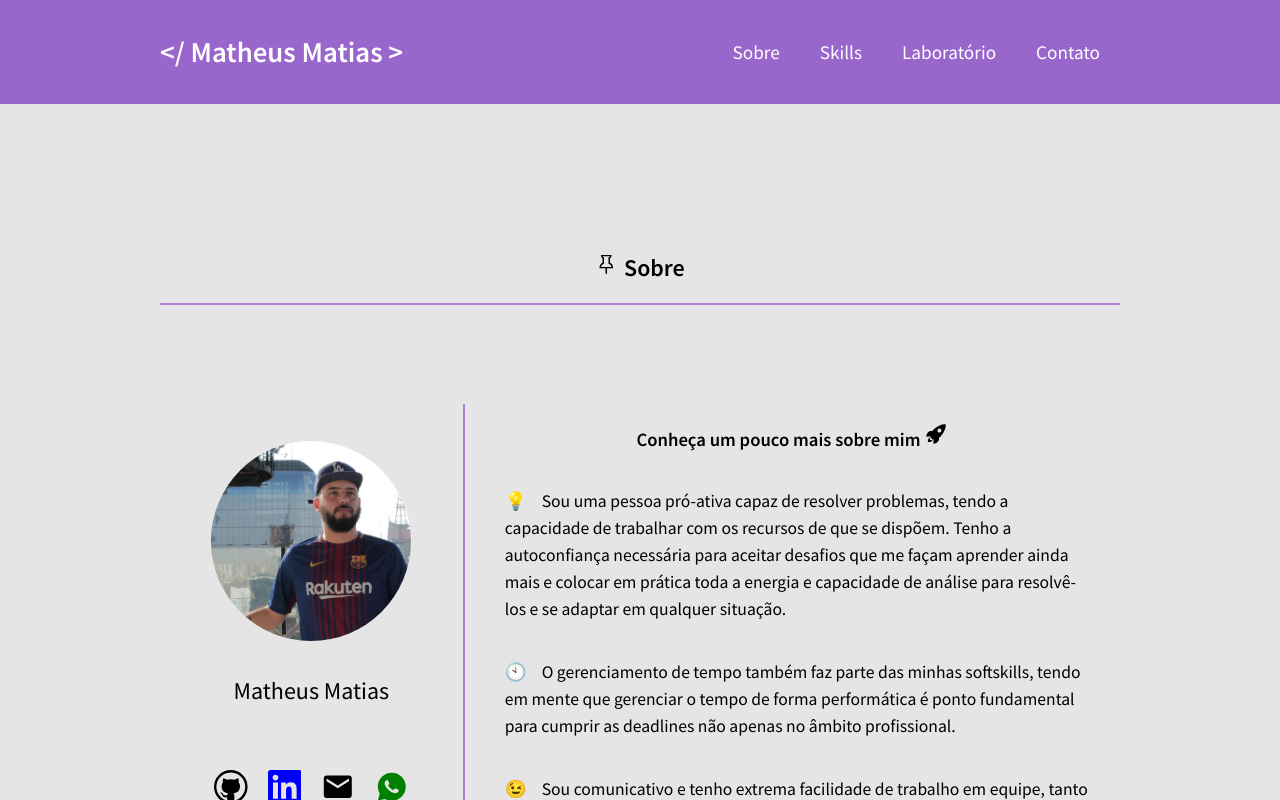
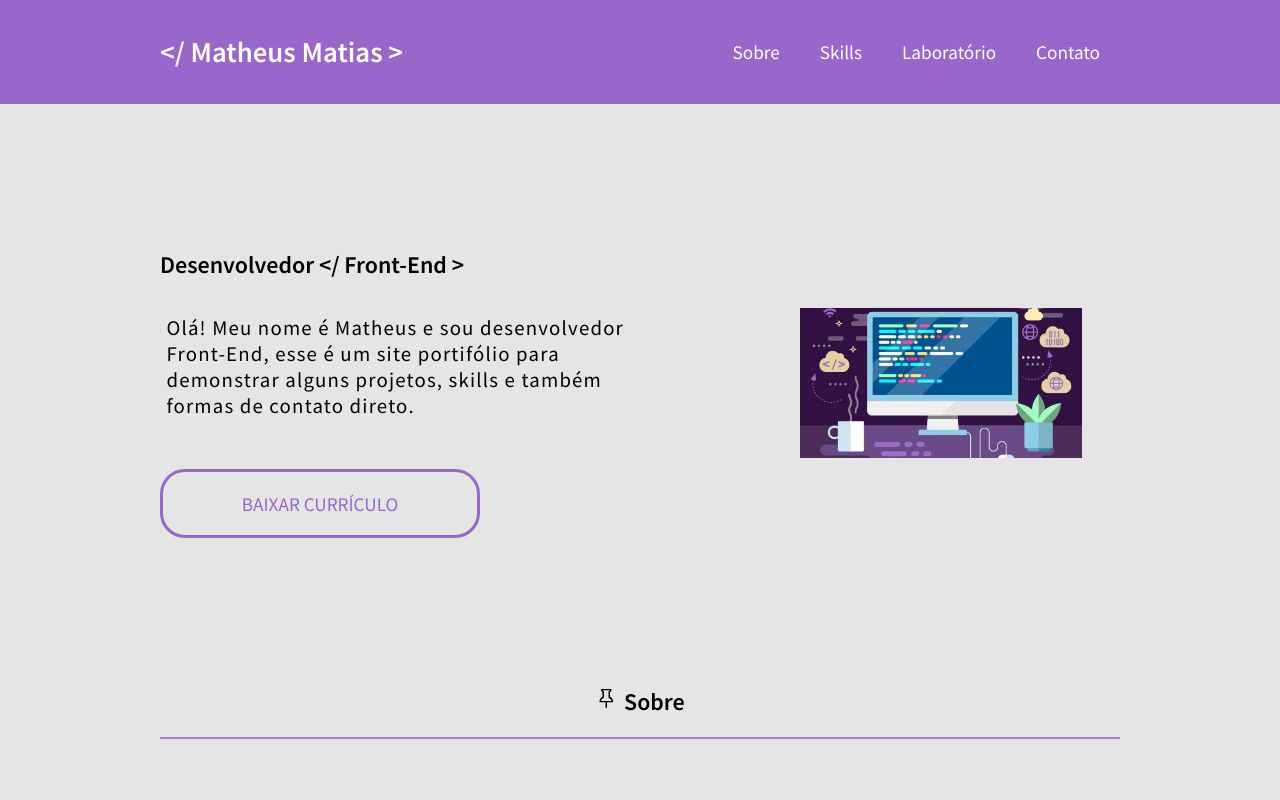
Before and after one commit to mmathias2011/personalPage, a React (Create React App) app: page / in a window 1280 px wide. Shown: the top 800 px of the page. Built offline with nearby package versions, Linux system fonts and the light colour scheme.

Commit message:
Recolocando section do curriculo

```diff
--- a/src/App.js
+++ b/src/App.js
@@ -1,8 +1,8 @@
 import './App.css';
 import Contato from './Components/Contato';
+import Curriculo from './Components/Curriculo';
 import Footer from './Components/Footer';
 import Header from './Components/Header';
-
 import Skills from './Components/Skills';
 import Sobre from './Components/Sobre'
 
@@ -10,7 +10,7 @@ function App() {
   return (
     <>
     <Header />
-
+    <Curriculo />
     <Sobre />
     <Skills />
     <Contato />
--- a/src/Components/sectionCurriculo.js
+++ b/src/Components/Curriculo.js
@@ -1,7 +1,7 @@
 import React from 'react'
 import styled from 'styled-components'
 import img from '../Assets/firstimg.jpg'
-import curriculo from '../Assets/teste.pdf'
+import curriculo from '../Assets/Matheus Matias Neves.pdf'
 
 const Container = styled.div`
     padding-top:100px;
@@ -9,8 +9,6 @@ const Container = styled.div`
     margin: 25px auto;
     display:flex;
     align-items:center;
-
-
 
 
 `
@@ -60,9 +58,8 @@ const Acurriculo = styled.a`
         transform: scale(1.1) ;
         box-shadow: 10px 10px 10px grey;
     }
-
 `
-const SectionCurriculo = () => {
+const Curriculo = () => {
     return (
          <Container>
              <Divesquerda>
@@ -70,7 +67,7 @@ const SectionCurriculo = () => {
                     <p>
                         Olá! Meu nome é Matheus e sou desenvolvedor Front-End, esse é um site portifólio para demonstrar alguns projetos, skills e também formas de contato direto.
                     </p>
-                <Acurriculo href={curriculo} download="testeCurriculo.pdf">BAIXAR CURRÍCULO</Acurriculo>
+                <Acurriculo href={curriculo} download="Matheus Matias Neves.pdf">BAIXAR CURRÍCULO</Acurriculo>
             </Divesquerda>
             <Divdireita>
 
@@ -79,4 +76,4 @@ const SectionCurriculo = () => {
             </Container>
         )
     }
-export default SectionCurriculo
+export default Curriculo;
```
Also changed, not shown: 2 other files (tests, documents, lock files or other folders).
